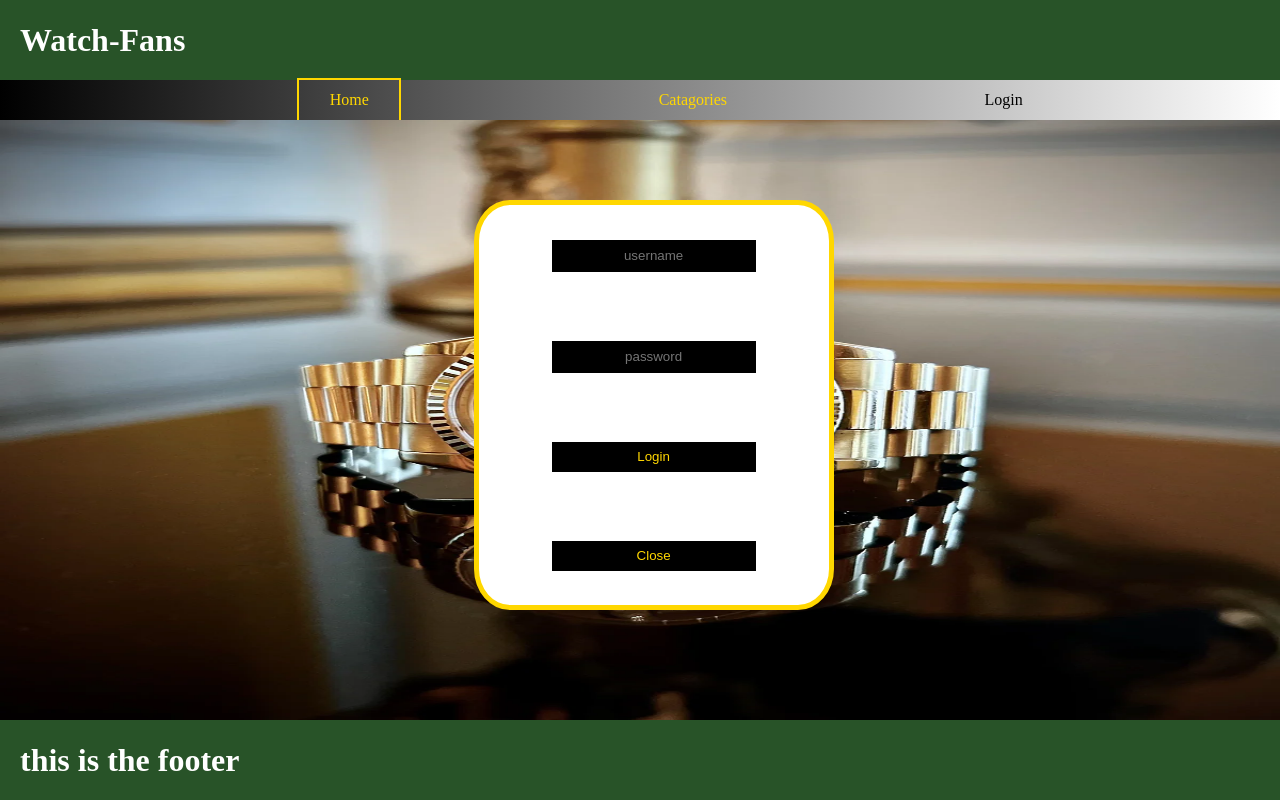
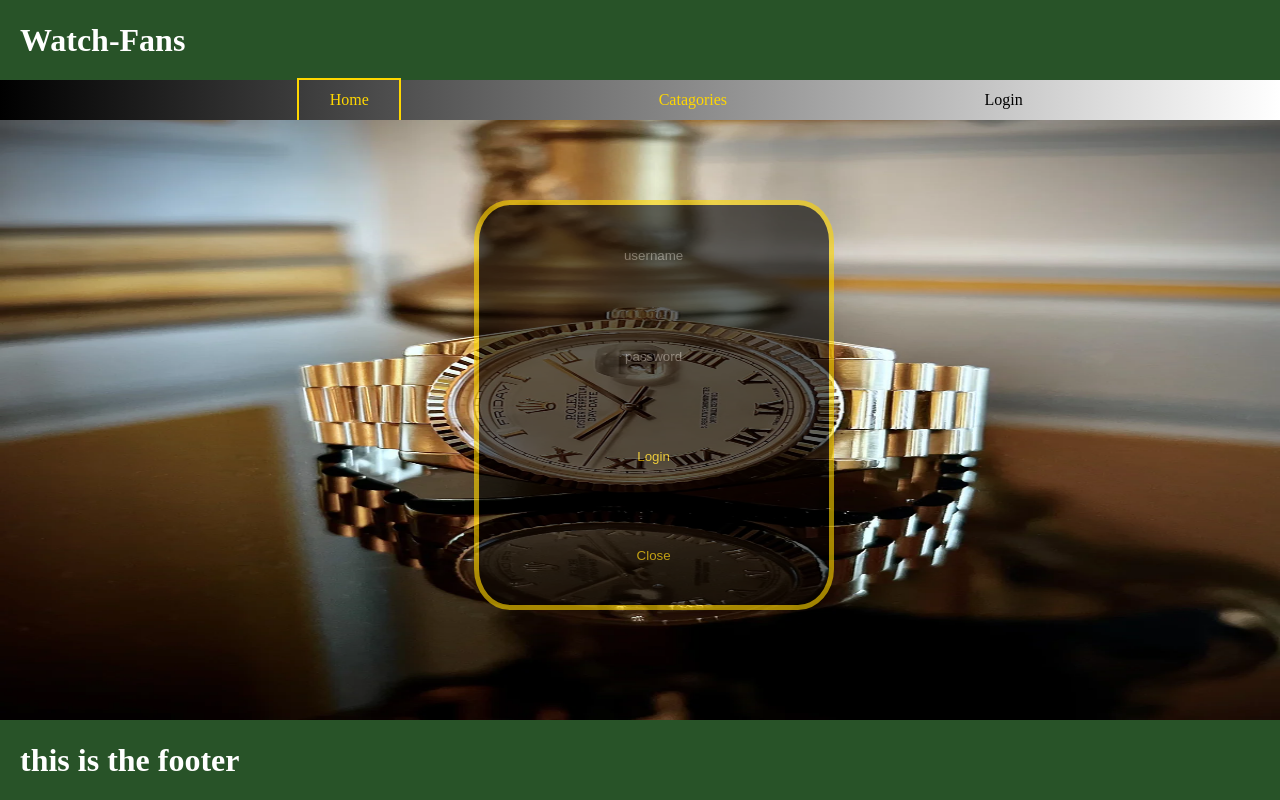
Before and after one commit to timo9939/watch-fans, a React (Create React App) app in the folder client/: page / in a window 1280 px wide. Both pictures are taken after a click on the item "Login". Built offline with nearby package versions, Linux system fonts and the light colour scheme.

Commit message:
opacity of modal changed

```diff
--- a/client/src/component/Navigation/index.js
+++ b/client/src/component/Navigation/index.js
@@ -59,8 +59,8 @@ const Navigation = ({currentPage, handlePageChange}) => {
     {modal && (
 
             <form onSubmit={signup} className="modalForm">
-                <input type="text" placeholder="username" value={username}onChange={updateUsername}/>
-                <input type="password" placeholder="password" value={password} onChange={updatePassword}/>
+                <input type="text" className="modalInput" placeholder="username" value={username}onChange={updateUsername}/>
+                <input type="password" className="modalInput" placeholder="password" value={password} onChange={updatePassword}/>
                 <button>Login</button>
                 <button className="close-modal" onClick={toggleModal}>Close</button>
             </form>
--- a/client/src/component/Navigation/nav.css
+++ b/client/src/component/Navigation/nav.css
@@ -29,11 +29,11 @@ li:hover{
     transition: 1s;
 }
 
-
 .modalForm{
     border-radius: 10%;
     position: absolute;
-    background-color: white;
+    background-color: black;
+    opacity: 0.6;
     border:5px solid gold;
     height:400px;
     width:350px;
@@ -46,8 +46,7 @@ li:hover{
     top:25vh;
 }
 
-
-input{
+.modalInput {
     width: 200px;
     height: 30px;
     border-style:none;
@@ -67,8 +66,9 @@ button{
 }
 
 button:hover{
-    scale:1.025;
+    scale:1.05;
     transition: 1s;
+    color: white;
 
 }
 
```
